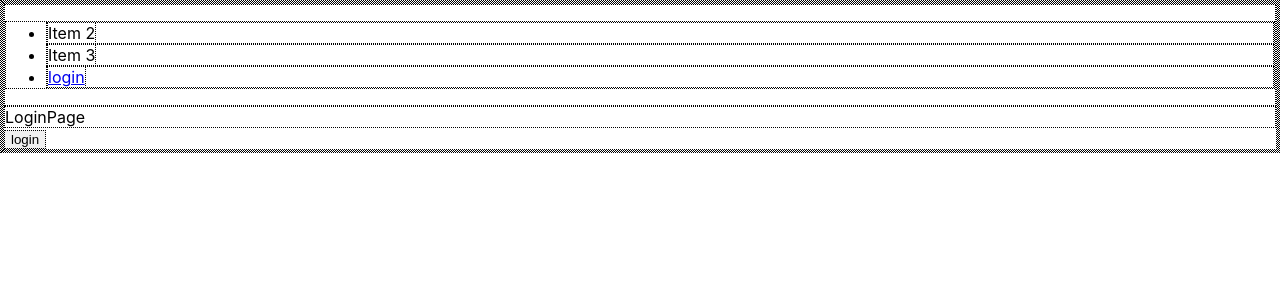
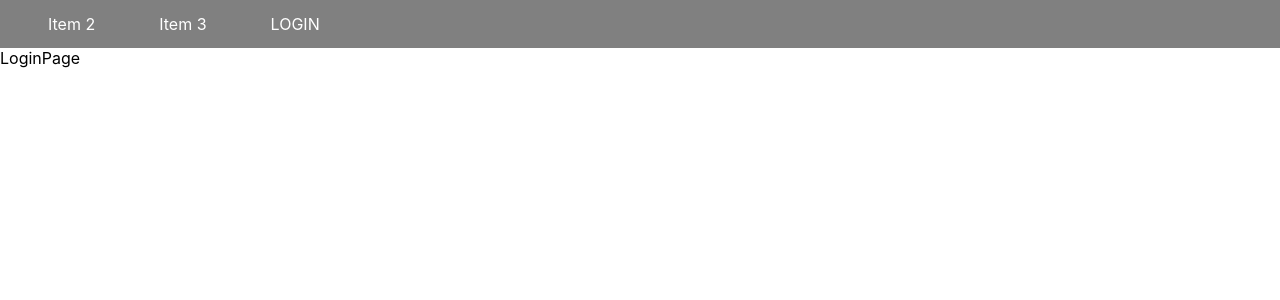
Before and after one commit to robinsaa/react-google-login, a React (Create React App) app: page /Login in a window 1280 px wide. Shown: the top 300 px of the page. Built offline with nearby package versions, Linux system fonts and the light colour scheme.

Commit message:
user flowupdate

```diff
--- a/package.json
+++ b/package.json
@@ -1,11 +1,15 @@
 {
   "name": "react-practice3",
+  "proxy": "http://127.0.0.1:9999/",
   "version": "0.1.0",
   "private": true,
   "dependencies": {
+    "@react-oauth/google": "^0.2.6",
     "@testing-library/jest-dom": "^5.16.4",
     "@testing-library/react": "^13.3.0",
     "@testing-library/user-event": "^13.5.0",
+    "express": "^4.18.1",
+    "google-auth-library": "^8.0.2",
     "react": "^18.2.0",
     "react-dom": "^18.2.0",
     "react-router-dom": "^6.3.0",
--- a/src/App.css
+++ b/src/App.css
@@ -1,6 +1,4 @@
-* {
-  border:.01px dotted black !important;
-  }
+
 
 .App {
   text-align: center;
@@ -40,3 +38,31 @@
     transform: rotate(360deg);
   }
 }
+
+.navbar {
+
+}
+
+.navbar ul {
+  list-style-type: none;
+  margin: 0;
+  padding: 0;
+  overflow: hidden;
+  background-color: grey;
+  padding: 14px 16px;
+
+
+}
+
+.navbar li {
+  display: inline;
+  padding: 20px 16px;
+
+}
+
+.navbar li a {
+  color: white;
+  text-align: center;
+  padding: 20px 16px;
+  text-decoration: none;
+}
--- a/src/App.js
+++ b/src/App.js
@@ -5,37 +5,54 @@ import HomePage from './components/HomePage';
 import LoginPage from './components/LoginPage';
 import { useState } from 'react';
 import Navbar from './components/Navbar';
+import { GoogleOAuthProvider } from '@react-oauth/google';
 
 function App() {
 
   const [user, setUser] = useState(
-    localStorage.getItem('userData') ? localStorage.getItem('userData') : null
+    localStorage.getItem('userData') ? JSON.parse(localStorage.getItem('userData')) : null
   )
 
   const navigate = useNavigate();
 
-  const login = async (data) => {
-    data = true
-    setUser(data);
-    localStorage.setItem('userData', data)
-    navigate('/')
-  }
-
   const logout = () => {
     localStorage.removeItem('userData')
     setUser(null)
-
   }
 
+  const handleLogin = async (googleData) => {
+    const res = await fetch('/api/google-login', {
+      method: 'POST',
+      body: JSON.stringify({
+        token: googleData.credential,
+      }),
+      headers: {
+        'Content-Type': 'application/json',
+      },
+    });
+
+    const data = await res.json();
+    setUser(data);
+    localStorage.setItem('userData', JSON.stringify(data));
+    navigate('/')
+  };
+
+  const handleFailure = (response) => {
+    console.log(response);
+    console.log("failure");
+    alert(response);
+  };
+
   return (
-    <div>
-      <Navbar user={user} logout={logout} />
-      <Routes>
-        <Route path='/' element={<HomePage user={user}  />} />
-        <Route path='/Login' element={<LoginPage login={login}  />} />
-      </Routes>
-    </div>
-
+    <GoogleOAuthProvider clientId="706190860947-v0k1rh5m3dvhntrh5nb7k9vov85bgrb6.apps.googleusercontent.com">
+      <div>
+        <Navbar user={user} logout={logout} />
+        <Routes>
+          <Route path='/' element={<HomePage user={user} />} />
+          <Route path='/Login' element={<LoginPage login={handleLogin} />} />
+        </Routes>
+      </div>
+    </GoogleOAuthProvider>
   );
 }
 
--- a/src/components/HomePage.js
+++ b/src/components/HomePage.js
@@ -1,19 +1,14 @@
 import React from 'react';
-
-
 
 export default function HomePage(props) {
 
     const user = props.user;
 
     return (
+        <div>
 
-    <div>
-        <h1>{props.user ? "signed in" : "not signed in"}</h1>
-
-
-    </div>
-
-
-  )
+            <h1>{props.user ? "Name: " + user.name : "not signed in"}</h1>
+            <h1>{props.user ? "Name: " + user.email : null}</h1>
+        </div>
+    )
 }
--- a/src/components/LoginPage.js
+++ b/src/components/LoginPage.js
@@ -1,23 +1,25 @@
 import React from 'react'
-import { useNavigate } from "react-router-dom";
+import { GoogleLogin } from '@react-oauth/google';
+import '../App.css'
 
 function LoginPage(props) {
 
     const user = props.user
-    console.log(user)
-    const navigate = useNavigate()
 
+    return (
+        <div className = 'vertical-center'>
+        <div >LoginPage</div>
+        {!user ? <GoogleLogin
+                    buttonText="Log in with Google"
+                    onSuccess={props.login}
+                    onFailure={err => console.log('fail', err)}
+                    cookiePolicy={'single_host_origin'}
+                    type= "standard"
+                    text="signin_with">
+                </GoogleLogin> : null}
 
-
-
-
-return (
-    <>
-    <div>LoginPage</div>
-    {!user ? <button onClick={props.login}>login</button> : null}
-
-    </>
-  )
+        </div>
+    )
 }
 
 export default LoginPage
--- a/src/components/Navbar.js
+++ b/src/components/Navbar.js
@@ -1,18 +1,17 @@
 import React from 'react'
 import { NavLink } from 'react-router-dom'
+import '../App.css'
 
 function Navbar(props) {
 
     const user = props.user;
 
     return (
-
-<nav>
+        <nav className='navbar'>
             <ul>
-
                 <li><a >Item 2</a></li>
                 <li><a >Item 3</a></li>
-    {user ? <NavLink to = '/'onClick={props.logout}>LOGOUT</NavLink> : <li><NavLink to = '/login'>login</NavLink></li> }
+                {user ? <NavLink to='/' onClick={props.logout}>LOGOUT</NavLink> : <li><NavLink to='/login'>LOGIN</NavLink></li>}
             </ul>
         </nav>
     )
```
Also changed, not shown: server.js (added, +40 -0 lines), src/components/hooks/AuthProvidor.js (deleted, +0 -35 lines), 2 other files (tests, documents, lock files or other folders). Lines whose indentation alone changed are shown as unchanged.
